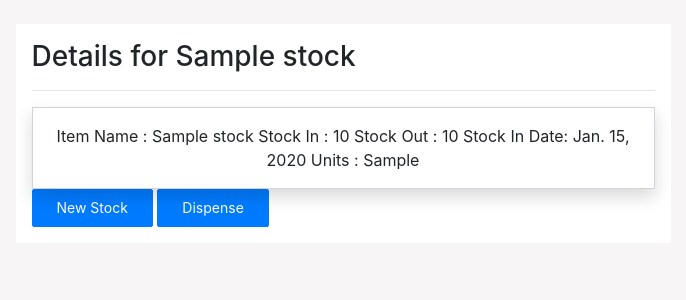
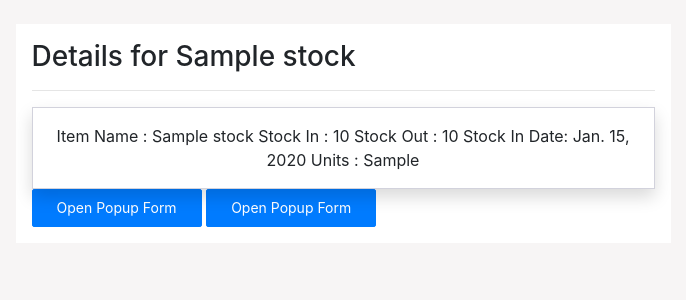
Before and after one commit to OlukaGibson/deploy, a Django app: page /details/1/ in a window 1280 px wide. Shown: the part 86-386 px from the top of the page, without its empty margins (297-983 px from the left). Run offline with Django 5.2, Linux system fonts and the light colour scheme; a user stored in the database is signed in; tables that the repository leaves empty hold one stand-in row (values such as "Sample post"); some libraries are stand-ins or nearby versions.

Commit message:
God is good

```diff
--- a/templates/dashboard/details.html
+++ b/templates/dashboard/details.html
@@ -14,11 +14,11 @@
         </div>
         <div>
             <button type="button" class="btn btn-primary" data-toggle="modal" data-target="#popupFormModal1">
-                New Stock
+                Open Popup Form
             </button>
 
             <button type="button" class="btn btn-primary" data-toggle="modal" data-target="#popupFormModal2">
-                Dispense
+                Open Popup Form
             </button>
 
             <!-- The Modal -->
@@ -39,7 +39,7 @@
                             </form>
                         </div>
                         <div class="modal-footer">
-                            <button type="button" class="btn btn-primary">Submit</button>
+                            <button type="button" name="newStockForm" class="btn btn-primary">Submit</button>
                             <!-- Add an additional button if needed -->
                             <button type="button" class="btn btn-danger" data-dismiss="modal">Cancel</button>
                         </div>
@@ -64,7 +64,7 @@
                             </form>
                         </div>
                         <div class="modal-footer">
-                            <button type="button" class="btn btn-primary">Submit</button>
+                            <button type="button" name="dispenseForm" class="btn btn-primary">Submit</button>
                             <!-- Add an additional button if needed -->
                             <button type="button" class="btn btn-danger" data-dismiss="modal">Cancel</button>
                         </div>
@@ -73,4 +73,18 @@
         </div>
     </div>
 </div>
+<script>
+    // JavaScript to handle the form submission inside the modal
+    const form2SubmitButton = document.querySelector('#popupFormModal2 button[name="dispenseForm"]');
+    const form1SubmitButton = document.querySelector('#popupFormModal1 button[name="newStockForm"]');
+    form2SubmitButton.addEventListener('click', function () {
+        // Submit the form when the "Submit" button is clicked
+        document.querySelector('#popupFormModal2 form').submit();
+    });
+    form1SubmitButton.addEventListener('click', function () {
+        // Submit the form when the "Submit" button is clicked
+        document.querySelector('#popupFormModal1 form').submit();
+    });
+</script>
+
 {% endblock%}
```
